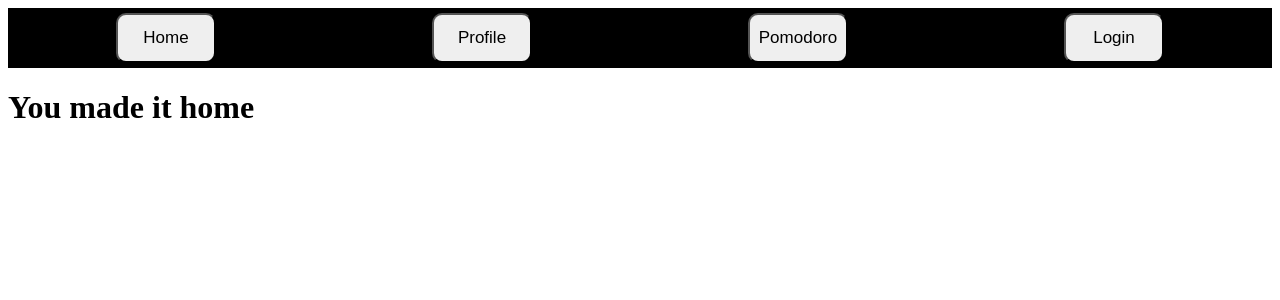
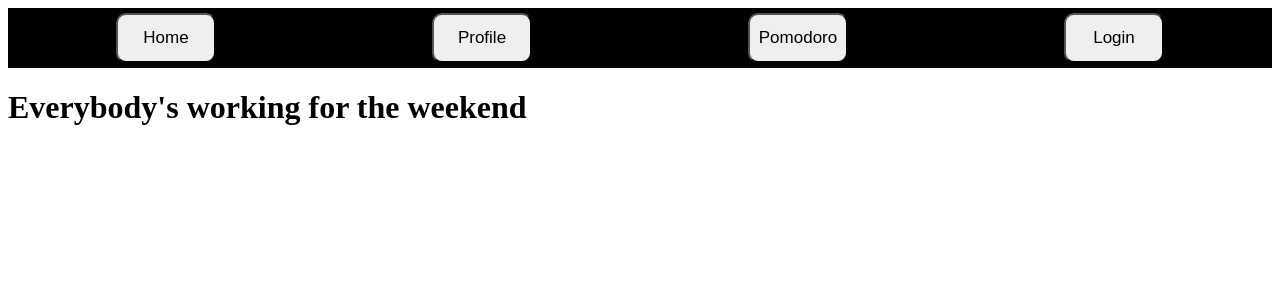
Before and after one commit to whitejamesthe2nd/skillfully, a React (Create React App) app in the folder client/: page / in a window 1280 px wide. Shown: the top 300 px of the page. Built offline with nearby package versions, Linux system fonts and the light colour scheme.

Commit message:
Home configuration changed

```diff
--- a/client/src/App.js
+++ b/client/src/App.js
@@ -1,8 +1,9 @@
 import React from 'react';
-import { BrowserRouter, Switch, Route, NavLink } from 'react-router-dom';
+import { BrowserRouter, Switch, Route } from 'react-router-dom';
 import Login from "./components/Login";
 import Pomodoro from "./components/Pomodoro/Pomodoro";
 import  Navbar  from "./components/navbar/Navbar";
+import Home from "./components/Home/Home";
 function App() {
 
   return (
@@ -28,7 +29,7 @@ function App() {
                 <h1>One step at a time</h1>
             </Route>
             <Route path="/">
-                <h1> You made it home </h1>
+                <Home />
             </Route>
         </Switch>
     </BrowserRouter>
--- /dev/null
+++ b/client/src/components/Home/Home.js
@@ -0,0 +1,13 @@
+import React from 'react';
+
+const Home = () => {
+
+        return (
+            <div>
+                <h1>Everybody's working for the weekend</h1>
+            </div>
+        );
+
+}
+
+export default Home;
```
